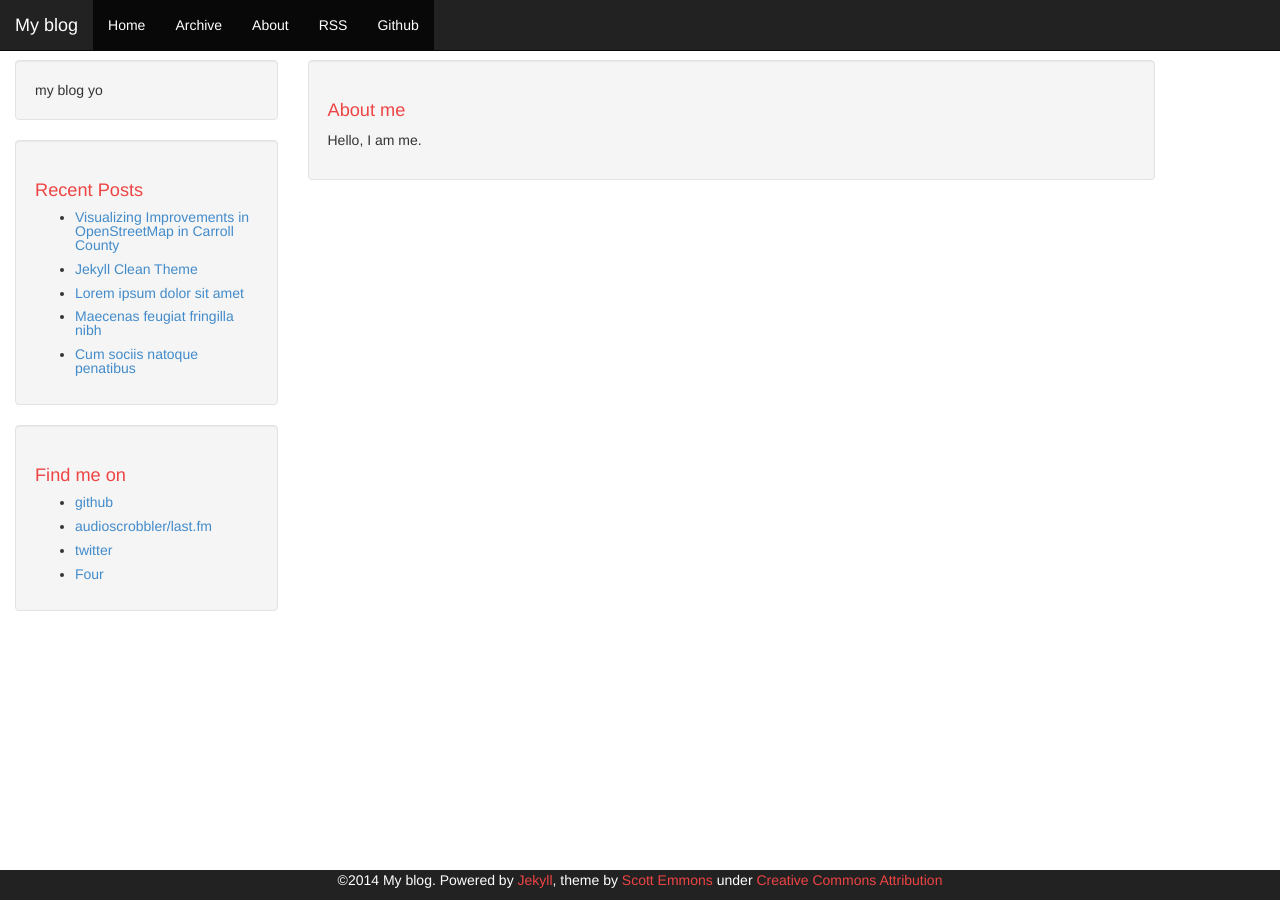
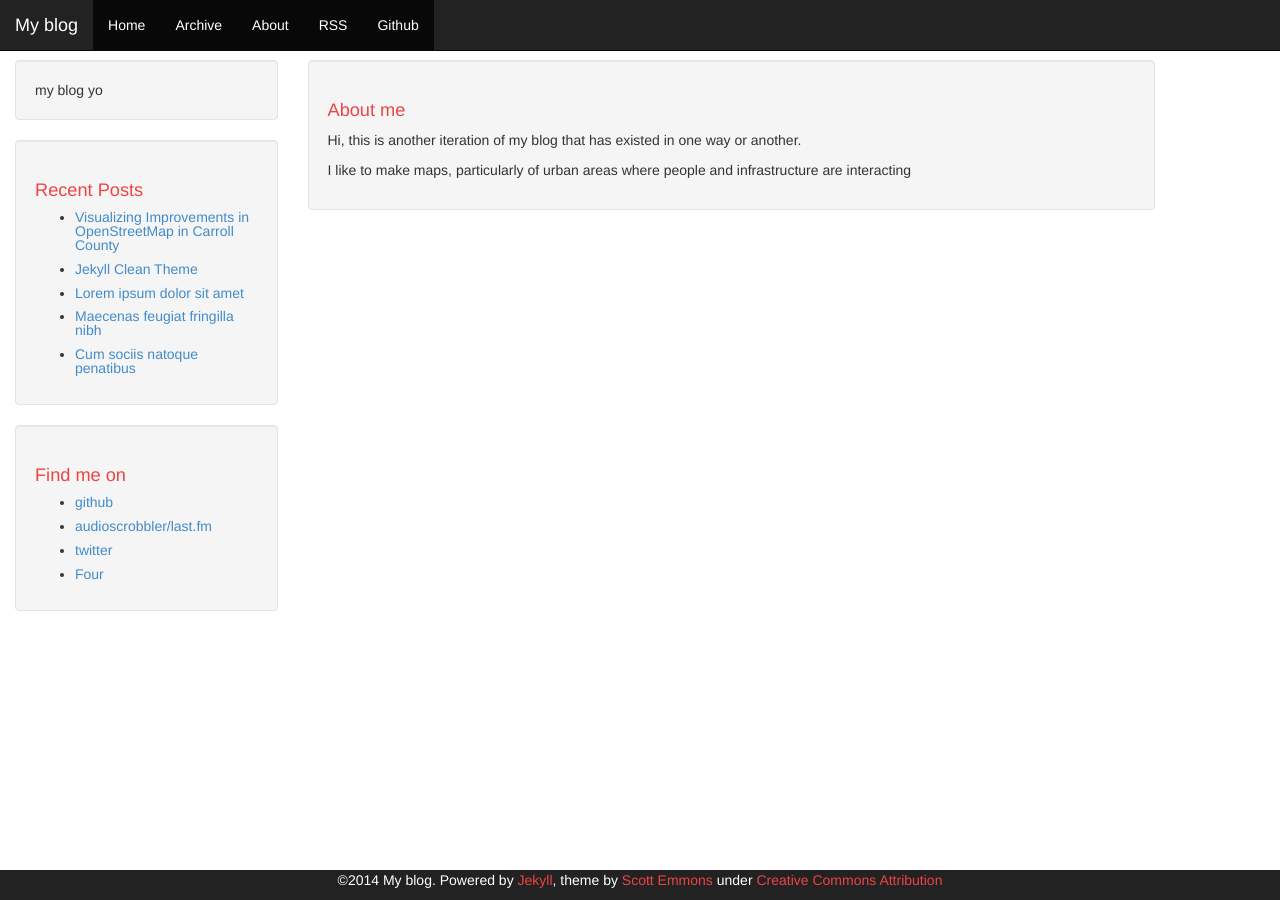
Before and after one commit to skorasaurus/skorasaurus.github.io, a Jekyll site: the page built from about.html, in a window 1280 px wide. Built offline with Jekyll 4.4.1, drawn with Linux system fonts in a browser that asks for light colours; Markdown is read by kramdown in place of the engine named in the settings.

Commit message:
update posts, about page

```diff
--- a/about.html
+++ b/about.html
@@ -4,5 +4,9 @@ layout: default
 
 <div class="well">
     <h1>About me</h1>
-    <p>Hello, I am me.</p>
+    <p>Hi, this is another iteration of my blog that has existed in one way or another.</p>
+
+    <p> I like to make maps, particularly of urban areas where people and infrastructure are interacting </p>
+
+
 </div>
--- a/carroll.html
+++ b/carroll.html
@@ -22,8 +22,8 @@ title: true,
 description: true,
 search: false,
 tiles_loader: true,
-center_lat: 40.509231,
-center_lon: -81.097984,
+center_lat: 40.454545,
+center_lon: -81.0115,
 zoom: 14
 })
   .done(function(vis, layers) {
```
Also changed, not shown: _posts/2014-11-29-comparingcounties-part1.md (+1 -1 lines).
